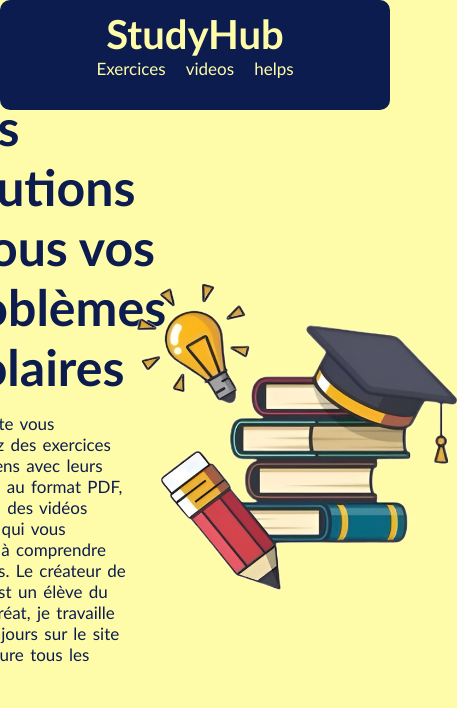
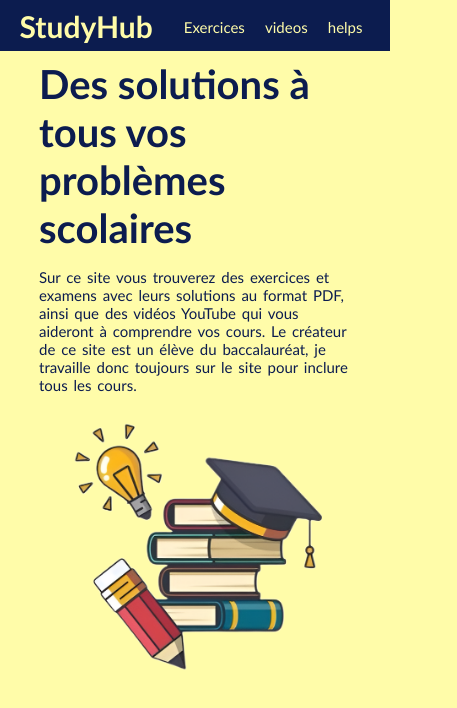
Before and after one commit to METEOR-0X/StudyHub, a plain HTML site: page index.html in a window 390 px wide. Shown: the whole page, 457 px wide, since content can reach past the window. Drawn offline with Linux system fonts and the light colour scheme.

Commit message:
Update style.css

```diff
--- a/style.css
+++ b/style.css
@@ -92,17 +92,45 @@ h1, p {
     margin-top: 90px;
 }
 
-@media (min-width:320px) and (max-width:425px){
+@media screen and (max-width: 425px) and (min-width: 320px) {
     .contener {
-        height: 13%;
-        width: 100%;
-        background: #0c1c4f;
-        border-radius: 10px;
+        height: 6%;
     }
 
-    nav{
-        flex-direction: column;
-        justify-content: center;
+    nav {
+        width: 90%;
+        padding: 8px 0;
     }
 
+    nav .logo {
+        font-size: 30px;
+    }
+
+    nav ul li a {
+        font-size: 15px;
+    }
+
+    .content {
+        flex-direction: column;
+        align-items: center;
+    }
+
+    .text {
+        width: 80%;
+        align-items: center;
+    }
+
+    .bigt {
+        font-size: 40px;
+    }
+
+    .petit {
+        font-size: 15px;
+    }
+
+    .img {
+        height: 250px;
+        width: auto;
+        margin-top: 20px;
+    }
 }
```
